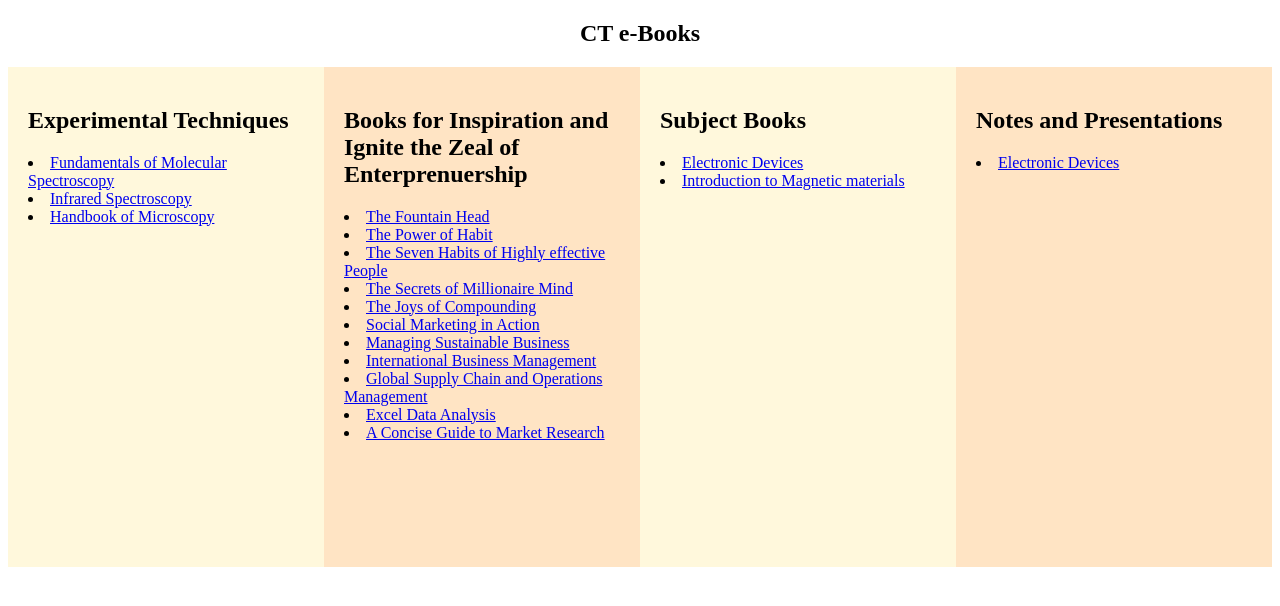
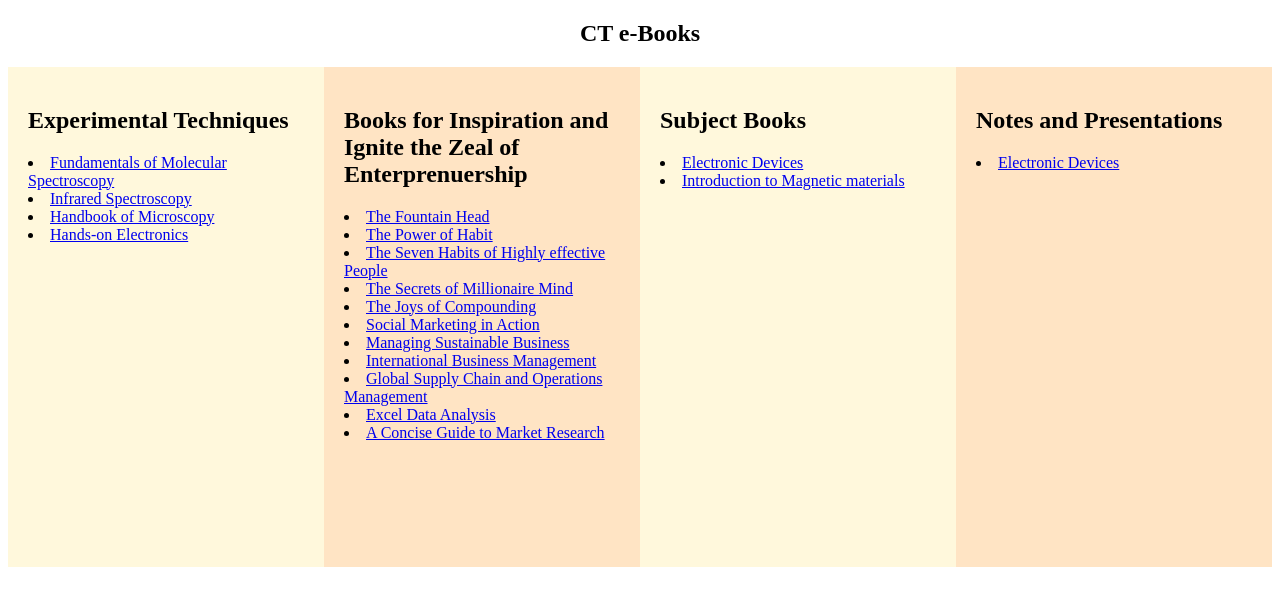
Before and after one commit to ctwellthify/ctwellthify.github.io, a plain HTML site: page index.html in a window 1280 px wide. Drawn offline with Linux system fonts and the light colour scheme.

Commit message:
Update index.html

```diff
--- a/index.html
+++ b/index.html
@@ -34,6 +34,7 @@
     <li><a href="https://drive.google.com/file/d/1AjJzHQixl96SVWHOv555rpKX_lzRnRK6/view?usp=sharing"> Fundamentals of Molecular Spectroscopy</a></li>
      <li><a href="https://drive.google.com/file/d/1ByGsuxg2MY6NudgUeogWQX7AcEqbwjOC/view?usp=sharing">Infrared Spectroscopy</a></li>
     <li><a href="https://drive.google.com/file/d/1qNp-jE4iwkIUHgyvtrXBGn9RU2YMfy1e/view?usp=sharing">  Handbook of Microscopy</a></li>
+     <li><a href="https://drive.google.com/file/d/1-01DqjlxYORBk1jvK3WtUJEwXeejCg56/view?usp=sharing">  Hands-on Electronics</a></li>
 
    </li>
 
```
